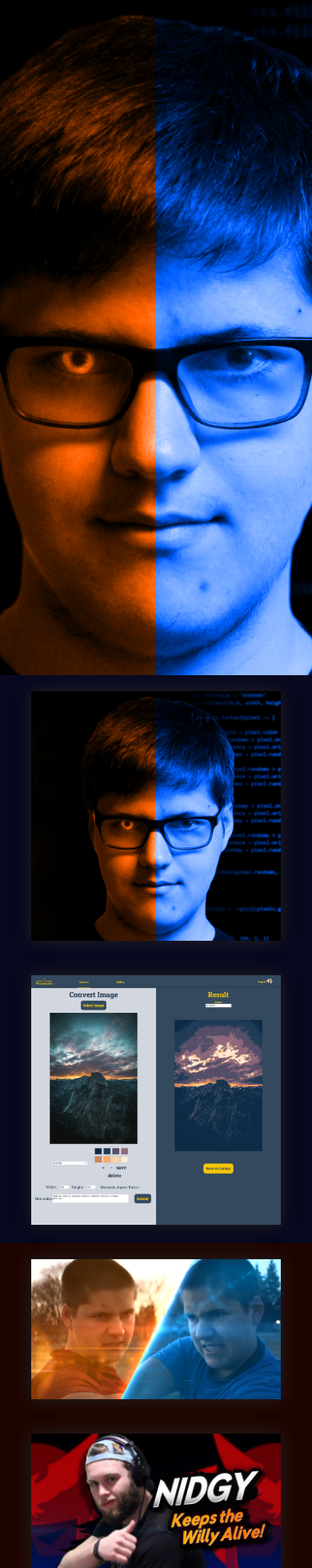
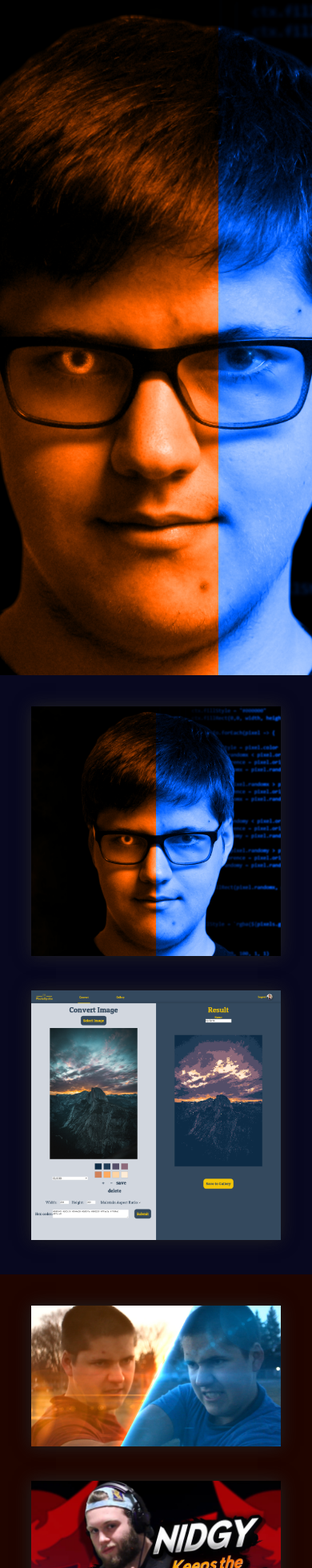
Before and after one commit to Short-Hop/ShortHopWebsite, a React (Create React App) app: page / in a window 390 px wide. Shown: the top 1960 px of the page at 80% size. Built offline with nearby package versions, Linux system fonts and the light colour scheme.

Commit message:
Finished mobile layout

```diff
--- a/src/components/ContentCreator.js
+++ b/src/components/ContentCreator.js
@@ -13,6 +13,7 @@ let vidData = [
         description2: "I edited this entire video in Adobe After Effects and Adobe Premiere Pro.",
         description3: "",
         image: LukeTherapy,
+        url: "https://www.youtube.com/watch?v=HTNyXaXzrF0",
         id: 2
     },
     {
@@ -22,6 +23,7 @@ let vidData = [
         description2: "North Battlefield is a Esports group a friend and I started based out of Saskatchewan Canada.  We organize paid tournament events and a weekly Esports club.",
         description3: "",
         image: Trailer,
+        url: "https://www.youtube.com/watch?v=8MH997vVBsc",
         id: 3
     },
     {
@@ -31,6 +33,7 @@ let vidData = [
         description2: "I wrote, planned, shot, and edited this series over the course of two years.  I edited it in Adobe After Effects and Adobe Premiere Pro.",
         description3: "",
         image: Escape,
+        url: "https://www.youtube.com/watch?v=0ez8EjlJm7k",
         id: 4
     }
 ]
--- a/src/components/Developer.js
+++ b/src/components/Developer.js
@@ -12,6 +12,7 @@ let devData = [{
     description2: "This site is built with a React.js front end and deployed using Firebase.",
     description3: "",
     image: ShortHopImage,
+    url: "",
     id: 0
 },
 {
@@ -21,6 +22,7 @@ let devData = [{
     description2: "This site was built with a React.js front end, and a Node.js back end, which handles image conversion.  The user's login session is handled using JWT authentication.  It was deployed using AWS's Elastic Beanstalk",
     description3: "",
     image: photospriteImage,
+    url: "http://photosprite.us-east-2.elasticbeanstalk.com",
     id: 1
 }]
 
--- a/src/components/Home.js
+++ b/src/components/Home.js
@@ -15,12 +15,15 @@ function Home() {
     <div>
       <div className="hero">
         <div className="hero__images">
-            <a href="#vid">
-                <div className="hero__images--orange"></div>
-            </a>
-            <a href="#dev">
-               <div className="hero__images--blue"></div>
-            </a>
+
+            <div className="hero__images--orange">
+                <a href="#vid"></a>
+            </div>
+
+            <div className="hero__images--blue">
+                <a href="#dev"></a>
+            </div>
+
         </div>
       </div>
 
--- a/src/components/ItemDetails.js
+++ b/src/components/ItemDetails.js
@@ -4,6 +4,8 @@ import photospriteImage from "../assets/photosprite thumbnail.png"
 import LukeTherapy from "../assets/luke therapy thumbnail.jpg"
 import Escape from "../assets/Escape the School Thumbnail.jpg"
 import Trailer from "../assets/trailer thumbnail.jpg"
+import backArrow from "../assets/baseline_arrow_back_ios_white_24dp.png"
+import { Link } from "react-router-dom";
 
 let data = [{
   name: "ShortHop.ca",
@@ -21,6 +23,7 @@ let data = [{
   description2: "This site was built with a React.js front end, and a Node.js back end, which handles image conversion.  The user's login session is handled using JWT authentication.  It was deployed using AWS's Elastic Beanstalk",
   description3: "",
   image: photospriteImage,
+  url: "http://photosprite.us-east-2.elasticbeanstalk.com",
   id: 1,
 
 
@@ -32,6 +35,7 @@ let data = [{
     description2: "I edited this entire video in Adobe After Effects and Adobe Premiere Pro.",
     description3: "",
     image: LukeTherapy,
+    url: "https://www.youtube.com/watch?v=HTNyXaXzrF0",
     id: 2,
 },
 {
@@ -41,6 +45,7 @@ let data = [{
     description2: "North Battlefield is a Esports group a friend and I started based out of Saskatchewan Canada.  We organize paid tournament events and a weekly Esports club.",
     description3: "",
     image: Trailer,
+    url: "https://www.youtube.com/watch?v=8MH997vVBsc",
     id: 3,
 },
 {
@@ -50,6 +55,7 @@ let data = [{
     description2: "I wrote, planned, shot, and edited this series over the course of two years.  I edited it in Adobe After Effects and Adobe Premiere Pro.",
     description3: "",
     image: Escape,
+    url: "https://www.youtube.com/watch?v=0ez8EjlJm7k",
     id: 4,
 }]
 
@@ -63,7 +69,11 @@ function ItemDetails(props) {
 
     return (
         <div className="details">
-            <a>
+            <Link className="link" to="/">
+                <img className="details__back" src={backArrow}/>
+            </Link>
+
+            <a href={info.url}>
                 <img src={info.image}/>
                 <h1>{info.name}</h1>
             </a>
--- a/src/styles/styles.css
+++ b/src/styles/styles.css
@@ -1,5 +1,11 @@
 html {
   scroll-behavior: smooth;
+}
+
+a {
+  text-decoration: none;
+  color: white;
+  cursor: pointer;
 }
 
 .hero {
@@ -26,6 +32,12 @@ html {
   height: 100vh;
 }
 
+.hero__images--orange a {
+  display: block;
+  width: 100%;
+  height: 100%;
+}
+
 .hero__images--blue {
   position: absolute;
   z-index: 1;
@@ -46,7 +58,13 @@ html {
   transition: clip 2s;
 }
 
-.hero .hero__images--orange:hover + .hero__images--blue {
+.hero__images--blue a {
+  display: block;
+  width: 100%;
+  height: 100%;
+}
+
+.hero .hero__images--orange:hover ~ .hero__images--blue {
   clip: rect(0px, 100vw, 100vh, 70vw);
   -webkit-transition: clip 2s;
   transition: clip 2s;
@@ -54,9 +72,28 @@ html {
 
 .developer {
   background-color: #08081f;
+  padding: 5vw;
 }
 
 .developer__item--container {
+  display: -webkit-box;
+  display: -ms-flexbox;
+  display: flex;
+  -webkit-box-orient: vertical;
+  -webkit-box-direction: normal;
+      -ms-flex-direction: column;
+          flex-direction: column;
+  -webkit-box-align: center;
+      -ms-flex-align: center;
+          align-items: center;
+}
+
+.creator {
+  background-color: #1f0500;
+  padding: 5vw;
+}
+
+.creator__item--container {
   display: -webkit-box;
   display: -ms-flexbox;
   display: flex;
@@ -107,24 +144,8 @@ html {
   transition: box-shadow 0.5s, -webkit-box-shadow 0.5s;
 }
 
-.creator {
-  background-color: #1f0500;
-}
-
-.creator__item--container {
-  display: -webkit-box;
-  display: -ms-flexbox;
-  display: flex;
-  -webkit-box-orient: vertical;
-  -webkit-box-direction: normal;
-      -ms-flex-direction: column;
-          flex-direction: column;
-  -webkit-box-align: center;
-      -ms-flex-align: center;
-          align-items: center;
-}
-
 .details {
+  padding: 5vw;
   min-height: 100vh;
   color: white;
   display: -webkit-box;
@@ -140,9 +161,20 @@ html {
   background-color: #0f0f0f;
 }
 
+.details .details__back {
+  width: auto;
+  height: auto;
+  margin: 0px;
+}
+
+.details .link {
+  -ms-flex-item-align: start;
+      align-self: flex-start;
+}
+
 .details img {
-  margin: 5vw;
-  width: 80vw;
+  margin-top: 3vw;
+  width: 90vw;
   height: auto;
   -o-object-fit: contain;
      object-fit: contain;
@@ -153,11 +185,11 @@ html {
 }
 
 .details h1, .details h2, .details h3 {
-  margin: 1vw;
+  margin: 0px;
 }
 
 .details p {
-  margin: 5vw;
+  margin: 5vw 0px;
 }
 
 .details a {
--- a/src/styles/styles.scss
+++ b/src/styles/styles.scss
@@ -1,5 +1,11 @@
 html {
     scroll-behavior: smooth;
+}
+
+a {
+    text-decoration: none;
+    color: white;
+    cursor: pointer;
 }
 
 .hero {
@@ -18,6 +24,8 @@ html {
         // display: flex;
         position: relative;
 
+
+
         &--orange {
             position: relative;
             z-index: 0;
@@ -26,6 +34,12 @@ html {
             background-size: cover;
             width: 100vw;
             height: 100vh;
+
+            a {
+                display: block;
+                width: 100%;
+                height: 100%;
+            }
 
         }
 
@@ -46,11 +60,17 @@ html {
                 transition: clip 2s;
             }
 
+            a {
+                display: block;
+                width: 100%;
+                height: 100%;
+            }
+
         }
 
     }
 
-    .hero__images--orange:hover + .hero__images--blue {
+    .hero__images--orange:hover ~ .hero__images--blue {
         clip: rect(0px, 100vw, 100vh, 70vw);
         transition: clip 2s;
     }
@@ -58,6 +78,7 @@ html {
 
 .developer {
     background-color: #08081f;
+    padding: 5vw;
 
     &__item--container {
         display: flex;
@@ -67,11 +88,23 @@ html {
 
 }
 
+.creator {
+    background-color: #1f0500;
+    padding: 5vw;
+
+    &__item--container {
+        display: flex;
+        flex-direction: column;
+        align-items: center;
+    }
+}
+
 .portfolio {
     display: flex;
     justify-content: center;
 
     width: 100%;
+
 
     h2 {
         color: white;
@@ -93,17 +126,10 @@ html {
     }
 }
 
-.creator {
-    background-color: #1f0500;
 
-    &__item--container {
-        display: flex;
-        flex-direction: column;
-        align-items: center;
-    }
-}
 
 .details {
+    padding: 5vw;
     min-height: 100vh;
     color: white;
     display: flex;
@@ -111,20 +137,32 @@ html {
     align-items: center;
     background-color: #0f0f0f;
 
+    .details__back {
+        width: auto;
+        height: auto;
+        margin: 0px
+    }
+
+    .link {
+        align-self: flex-start;
+    }
+
     img {
-        margin: 5vw;
-        width: 80vw;
+        margin-top: 3vw;
+        width: 90vw;
         height: auto;
         object-fit: contain;
         transition: box-shadow 0.5s;
     }
 
+
+
     h1, h2, h3 {
-        margin: 1vw;
+        margin: 0px;
     }
 
     p {
-        margin: 5vw;
+        margin: 5vw 0px;
     }
 
     a {
```
Also changed, not shown: src/assets/baseline_arrow_back_ios_white_24dp.png (added), 1 other file (tests, documents, lock files or other folders).
